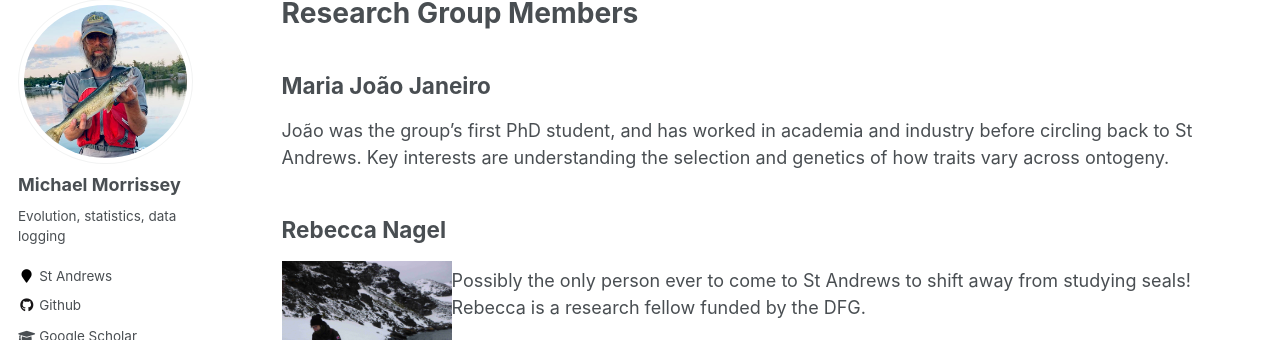
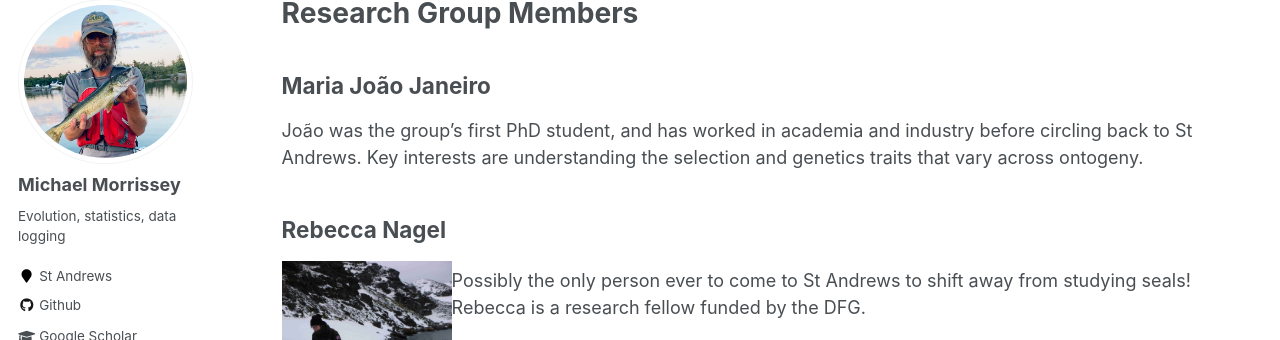
Before and after one commit to mbmorrissey/mbmorrissey.github.io, a Jekyll site: the page built from _pages/group.md, in a window 1280 px wide and 1154 px high. Shown: the part 119-459 px from the top of the window. Built offline with Jekyll 4.4.1, drawn with Linux system fonts in a browser that asks for light colours.

Commit message:
Update group.md

```diff
--- a/_pages/group.md
+++ b/_pages/group.md
@@ -8,7 +8,7 @@ author_profile: true
 
 ## Maria João Janeiro
 
-João was the group's first PhD student, and has worked in academia and industry before circling back to St Andrews.  Key interests are understanding the selection and genetics of how traits vary across ontogeny.
+João was the group's first PhD student, and has worked in academia and industry before circling back to St Andrews.  Key interests are understanding the selection and genetics traits that vary across ontogeny.
 
 ## Rebecca Nagel
 <img src="/images/rebecca.JPG" align="left" width="170px"/>
```
